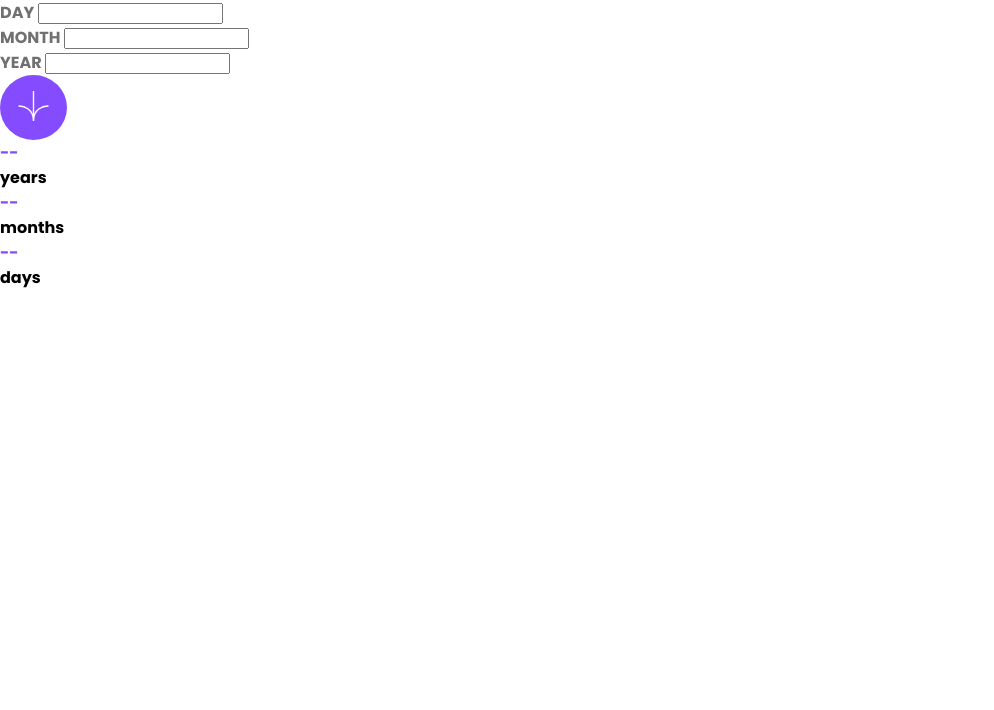
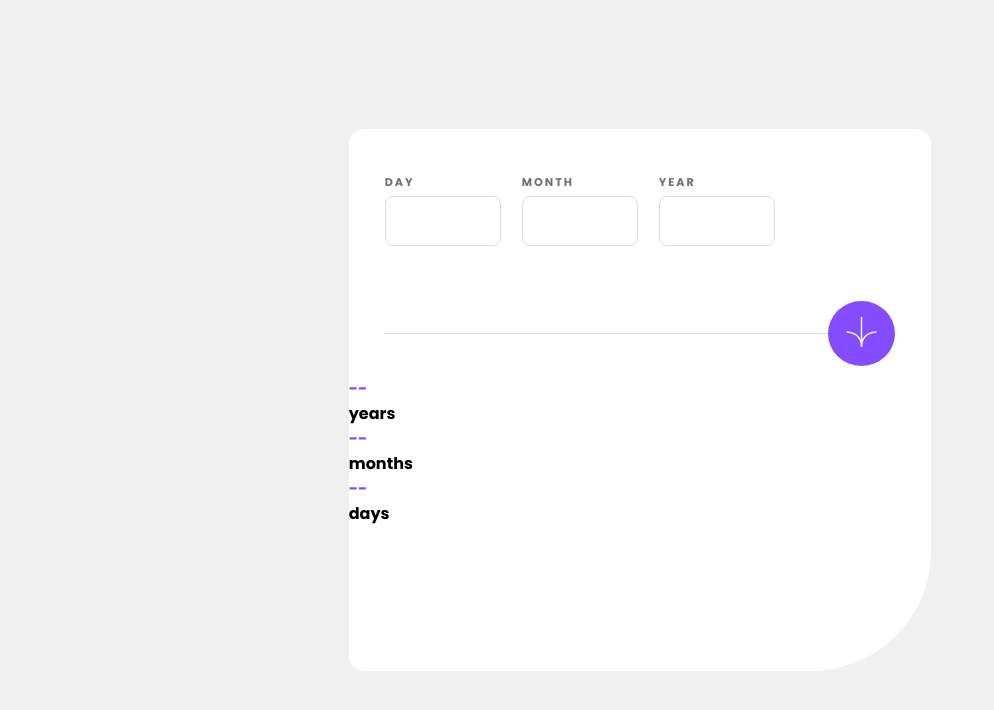
Before and after one commit to uzainmalik123/agecalc, a website built with Vite: page index.html in a window 1280 px wide. Shown: the whole page, without its empty margins (0-994 px from the left). Built offline with nearby package versions, Linux system fonts and the light colour scheme.

Commit message:
updated css alot

```diff
--- a/index.html
+++ b/index.html
@@ -30,6 +30,7 @@
           </div>
         </div>
         <div class="card-button">
+          <hr>
           <button><img src="./assets/images/icon-arrow.svg" alt="Confirm"></button>
         </div>
         <div class="card-date">
--- a/script.js
+++ b/script.js
@@ -0,0 +1,2 @@
+console.log(window.innerHeight);
+console.log(window.innerWidth);
--- a/style.css
+++ b/style.css
@@ -1,27 +1,120 @@
 @import url('https://fonts.googleapis.com/css2?family=Poppins:ital,wght@0,700;1,400;1,800&display=swap');
-
+/* widht: 1325 */
+/* heighy: 627 */
 body {
     margin: 0;
     font-family: 'Poppins', sans-serif;
 }
 label {
     color: hsl(0, 1%, 44%);
+
+    font-weight: 700;
+    font-size: 0.7rem;
+    letter-spacing: 2px;
+
+    margin-bottom: 5px;
 }
 input {
     color: hsl(0, 0%, 8%);
+
+    font-size: 22px;
+    font-weight: 800;
+
+    padding: 0.4rem 0.75rem;
+
+    width: 90px;
+    height: 35px;
+
+    border-radius: 8px;
+    border: 1px solid hsl(0, 0%, 86%);
 }
 button {
     background-color: hsl(259, 100%, 65%);
+    transition: 0.3s all;
 
     border: none;
     outline: none;
     border-radius: 50%;
     padding: 1rem;
+
+    cursor: pointer;
+    margin-right: 2.25rem;
+
+    z-index: 1;
+}
+button:hover,
+button:active {
+    z-index: 1;
+    background-color: hsl(0, 0%, 8%);
+    transition: 0.3s all;
 }
 img {
     width: 35px;
     height: 30px;
 }
+hr {
+    width: 77%;
+    height: 1px;
+    outline: none;
+    border: none;
+    background-color: hsl(0, 0%, 86%);
+    margin-left: 6%;
+}
 .purple-text {
     color: hsl(259, 100%, 65%);
 }
+.container {
+    display: flex;
+    justify-content: center;
+    align-items: center;
+    background-color: hsl(0, 0%, 94%);
+
+    width: 100%;
+    height: 100dvh;
+}
+.card {
+    display: flex;
+    flex-direction: column;
+
+    width: 45.51%;
+    height: 67.78%;
+    background-color: #fff;
+
+    border-radius: 15px;
+    border-bottom-right-radius: 120px;
+}
+.card-inputs {
+    display: flex;
+    align-items: center;
+
+    width: 100%;
+    height: 30%;
+}
+.card-day {
+    display: flex;
+    flex-direction: column;
+
+    margin-left: 2.25rem;
+}
+.card-month {
+    display: flex;
+    flex-direction: column;
+
+    margin-left: 1.313rem;
+}
+.card-year {
+    display: flex;
+    flex-direction: column;
+
+    margin-left: 1.313rem;
+}
+.card-button {
+    display: flex;
+    justify-content: flex-end;
+    align-items: center;
+
+    width: 100%;
+    height: 15.5%;
+
+    position: relative;
+}
```
